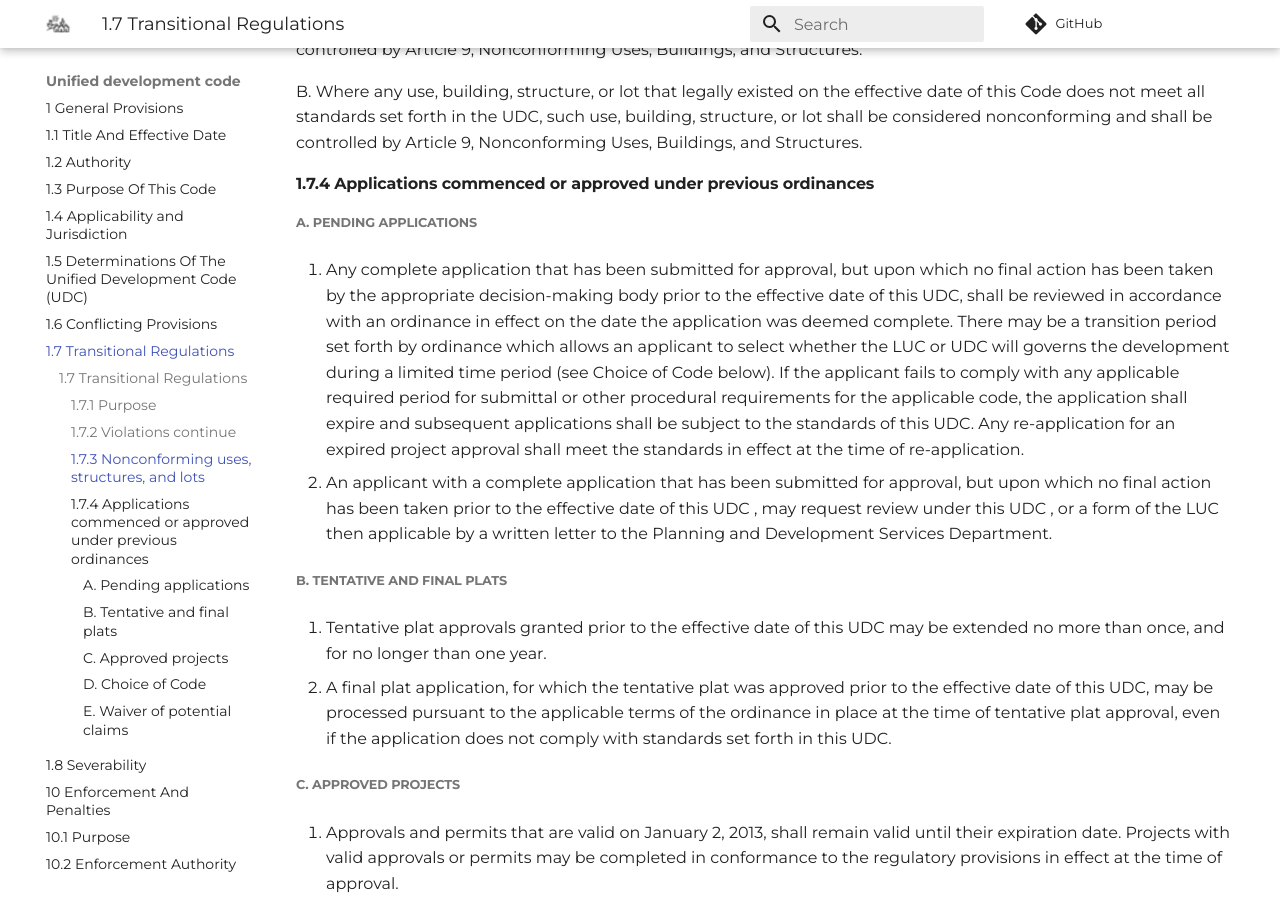
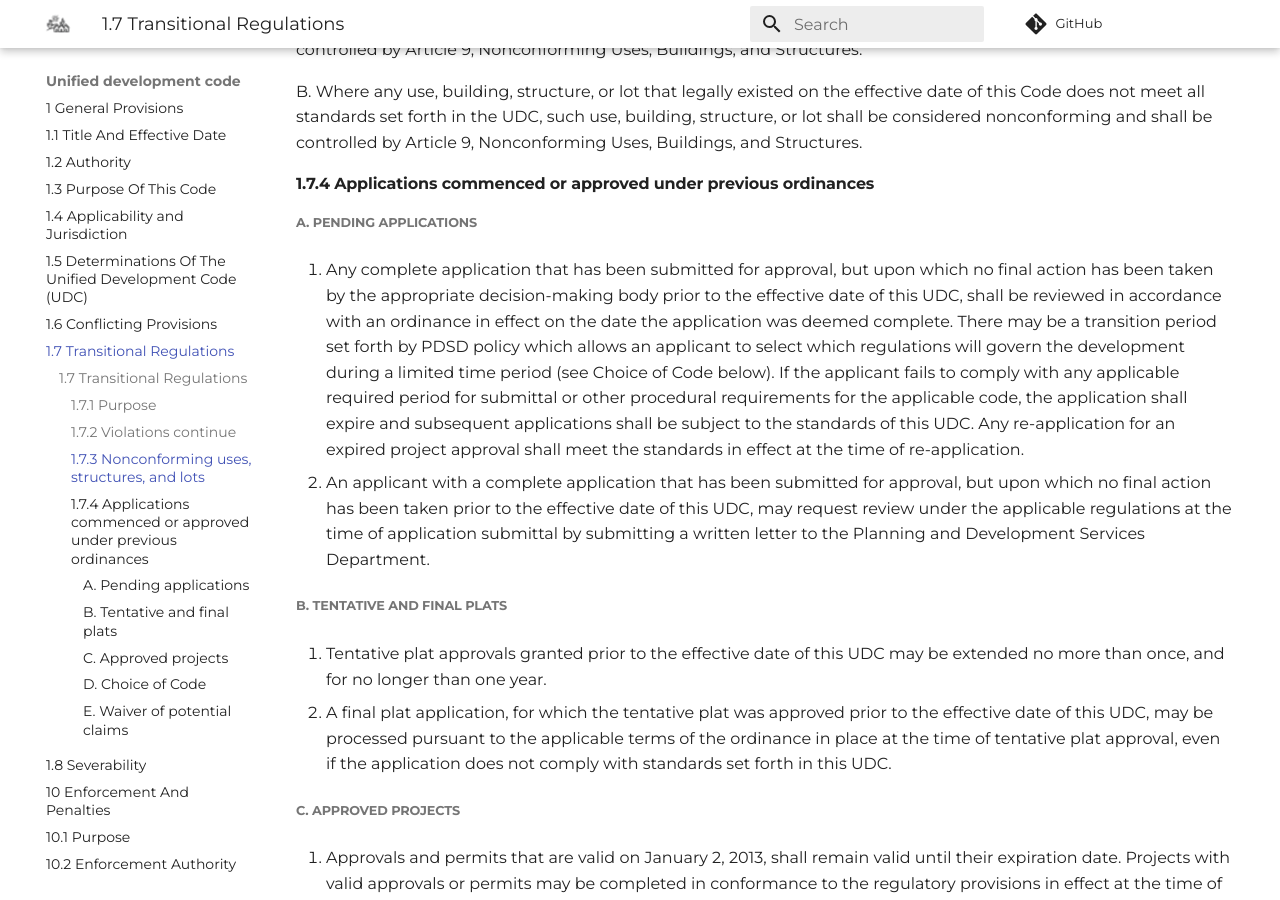
Before and after one commit to katteranga/tucson-udc, an MkDocs documentation site: the page built from docs/unified_development_code/1.7 Transitional Regulations.md, in a window 1280 px wide and 900 px high, scrolled down 718 px. Built offline with MkDocs 1.6.1 and Material for MkDocs 9.7.7, drawn with Linux system fonts in a browser that asks for light colours; comment, search, counter and statistics services are not loaded.

Commit message:
§1.7.4.A Moves past references to LUC

```diff
--- a/docs/unified_development_code/1.7 Transitional Regulations.md
+++ b/docs/unified_development_code/1.7 Transitional Regulations.md
@@ -18,9 +18,9 @@ B. Where any use, building, structure, or lot that legally existed on the effect
 
 ##### A. Pending applications
 
-1. Any complete application that has been submitted for approval, but upon which no final action has been taken by the appropriate decision-making body prior to the effective date of this UDC, shall be reviewed in accordance with an ordinance in effect on the date the application was deemed complete. There may be a transition period set forth by ordinance which allows an applicant to select whether the LUC or UDC will governs the development during a limited time period (see Choice of Code below). If the applicant fails to comply with any applicable required period for submittal or other procedural requirements for the applicable code, the application shall expire and subsequent applications shall be subject to the standards of this UDC. Any re-application for an expired project approval shall meet the standards in effect at the time of re-application.
+1. Any complete application that has been submitted for approval, but upon which no final action has been taken by the appropriate decision-making body prior to the effective date of this UDC, shall be reviewed in accordance with an ordinance in effect on the date the application was deemed complete. There may be a transition period set forth by PDSD policy which allows an applicant to select which regulations will govern the development during a limited time period (see Choice of Code below). If the applicant fails to comply with any applicable required period for submittal or other procedural requirements for the applicable code, the application shall expire and subsequent applications shall be subject to the standards of this UDC. Any re-application for an expired project approval shall meet the standards in effect at the time of re-application.
 
-2. An applicant with a complete application that has been submitted for approval, but upon which no final action has been taken prior to the effective date of this UDC , may request review under this UDC , or a form of the LUC then applicable by a written letter to the Planning and Development Services Department.
+2. An applicant with a complete application that has been submitted for approval, but upon which no final action has been taken prior to the effective date of this UDC, may request review under the applicable regulations at the time of application submittal by submitting a written letter to the Planning and Development Services Department.
 
 ##### B. Tentative and final plats
 
```
